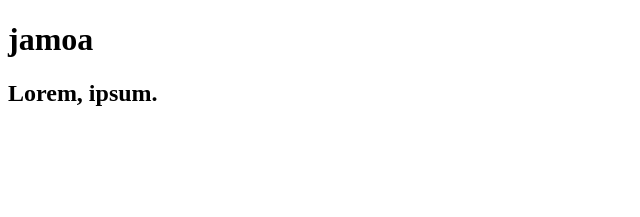
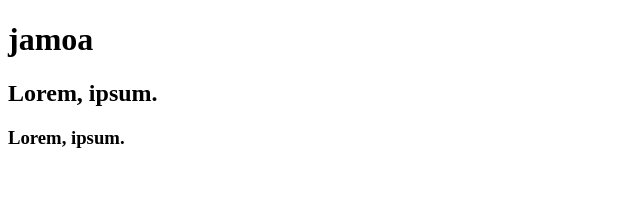
Before and after one commit to xusanikromov73-glitch/abdulloh-husan-project, a React (Vite) app: page / in a window 1280 px wide. Shown: the top 217 px of the page, without its empty margins (0-640 px from the left). Built offline with nearby package versions, Linux system fonts and the light colour scheme.

Commit message:
abdulloh h3 qoshdi

```diff
--- a/src/App.jsx
+++ b/src/App.jsx
@@ -10,6 +10,9 @@ function App() {
       <h2>
         Lorem, ipsum.
       </h2>
+      <h3>
+        Lorem, ipsum.
+      </h3>
     </>
   )
 }
```
